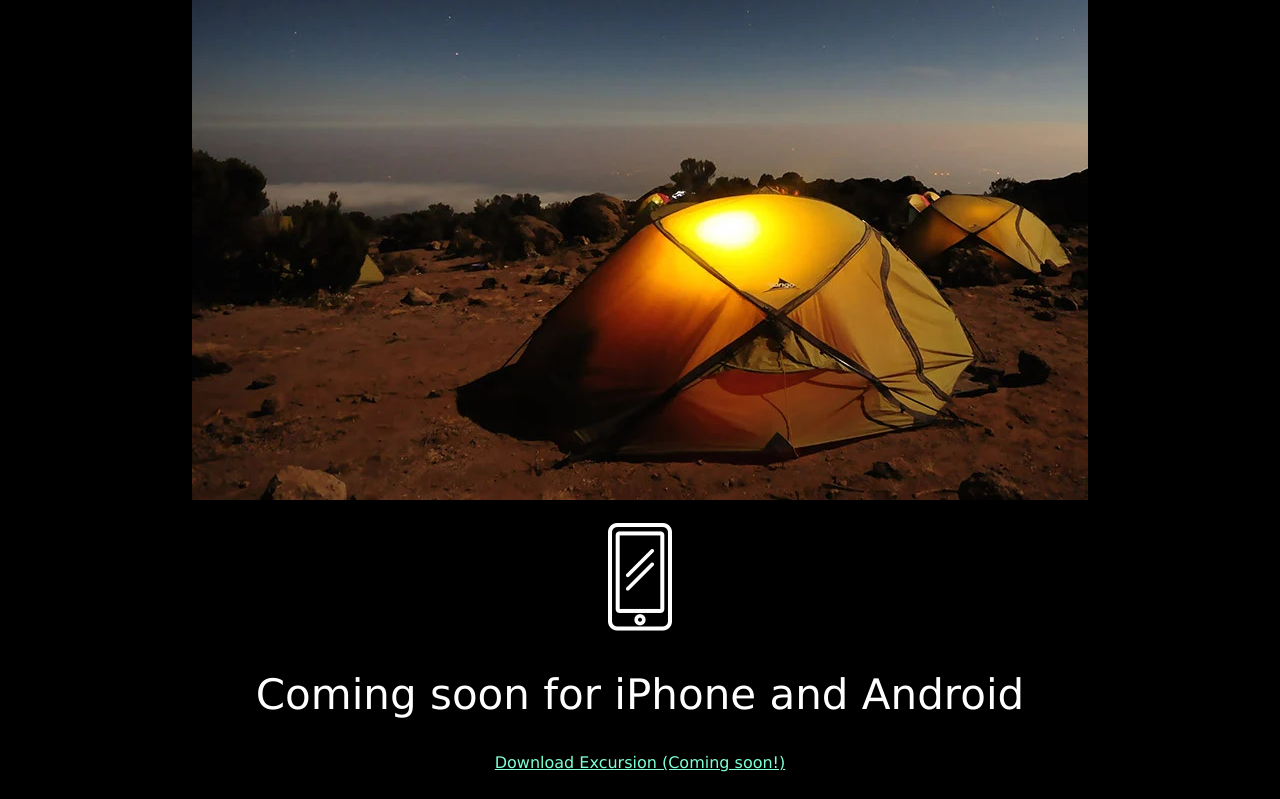
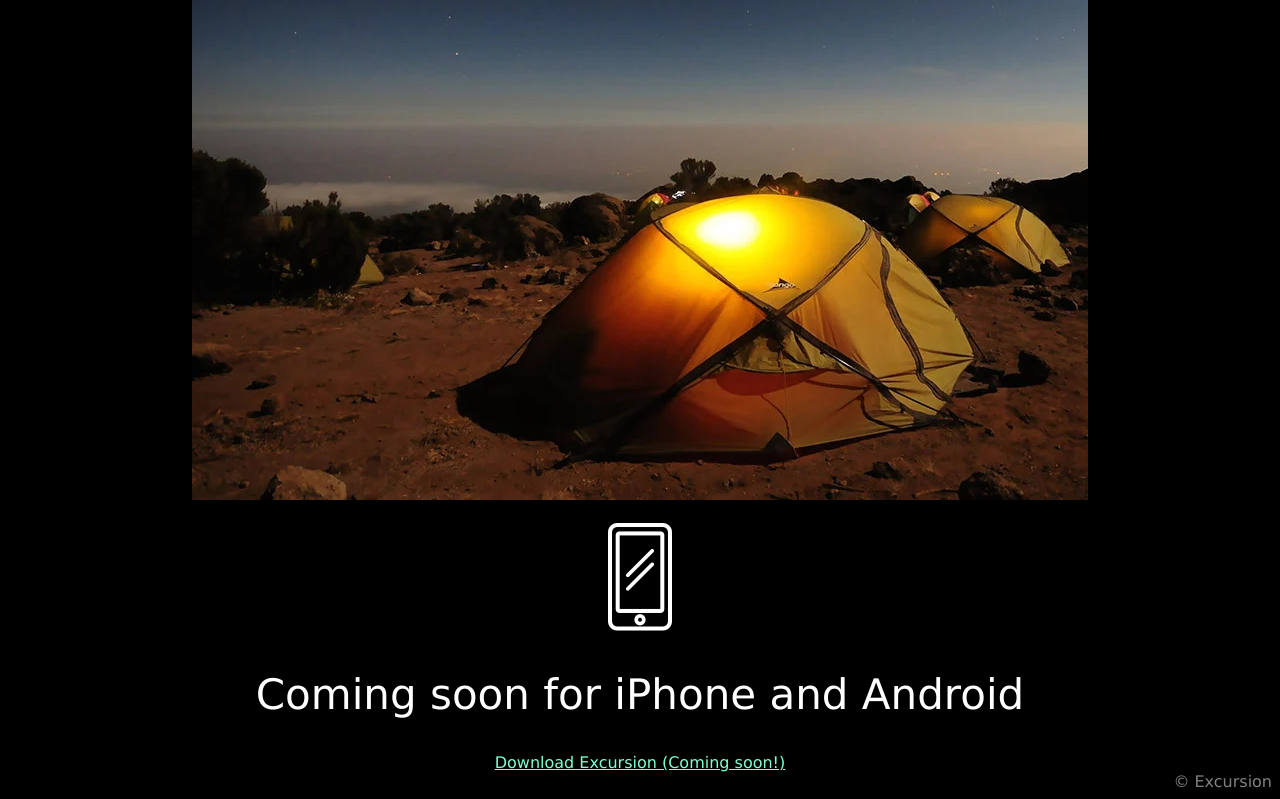
Before and after one commit to kirstendanica/excursion, a plain HTML site: page index.html in a window 1280 px wide. Shown: the part 1158-1957 px from the top of the page. Drawn offline with Linux system fonts and the light colour scheme.

Commit message:
Add footer

```diff
--- a/index.html
+++ b/index.html
@@ -24,5 +24,9 @@
     <img src="./resources/img/phone.webp" alt="phone png">
     <h2>Coming soon for iPhone and Android</h2>
     <a href="https://17cf1e5cf8e24a9b938baf7618f003aa.cc-propeller.cloud/#">Download Excursion (Coming soon!)</a>
+
+    <!-- Footer -->
+
+    <footer>© Excursion </footer>
 </body>
 </html>
--- a/resources/css/style.css
+++ b/resources/css/style.css
@@ -25,3 +25,8 @@ a {
     font-size: 16px;
     color: aquamarine;
 }
+
+footer {
+    color: gray;
+    text-align: right;
+}
```
